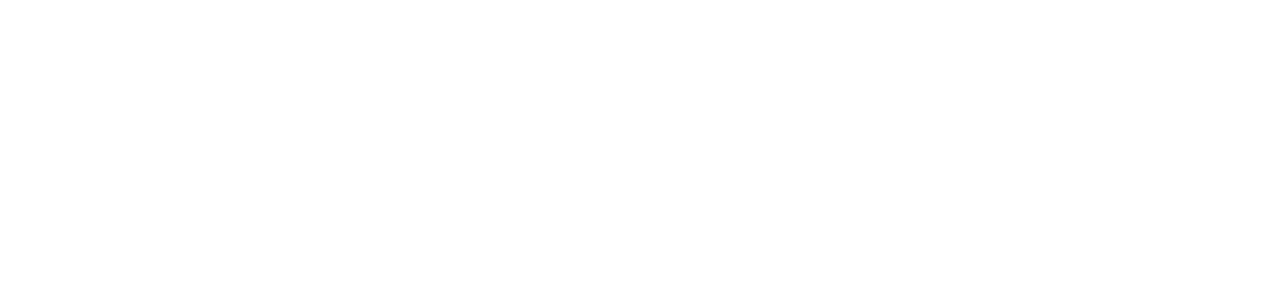
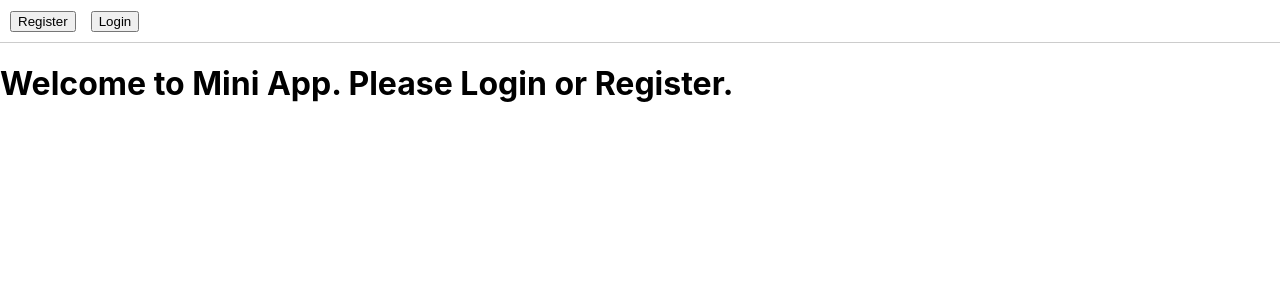
Before and after one commit to rmcky0/IT342_G4_Bigno_Lab1, a React (Create React App) app in the folder web/: page / in a window 1280 px wide. Before the commit this address had no page. Shown: the top 300 px of the page. Built offline with nearby package versions, Linux system fonts and the light colour scheme.

Commit message:
feat(web): add navigation buttons and home route to App.js

```diff
--- a/web/src/App.js
+++ b/web/src/App.js
@@ -1,13 +1,29 @@
-import { BrowserRouter as Router, Routes, Route } from 'react-router-dom';
+import React from 'react';
+import { BrowserRouter as Router, Routes, Route, Link } from 'react-router-dom';
 import Register from './pages/Register';
 
 function App() {
   return (
     <Router>
-      <Routes>
-        <Route path="/register" element={<Register />} />
-        {/* We will add Login and Protected Dashboard routes here */}
-      </Routes>
+      <div className="App">
+        {/* Simple Navigation Header */}
+        <nav style={{ padding: '10px', borderBottom: '1px solid #ccc', marginBottom: '20px' }}>
+          <Link to="/register" style={{ marginRight: '15px' }}>
+            <button>Register</button>
+          </Link>
+          <Link to="/login">
+            <button>Login</button>
+          </Link>
+        </nav>
+
+        {/* Route Definitions */}
+        <Routes>
+          <Route path="/" element={<h1>Welcome to Mini App. Please Login or Register.</h1>} />
+          <Route path="/register" element={<Register />} />
+          {/* Login route is ignored for now as requested */}
+          <Route path="/login" element={<h2>Login Page (Work in Progress)</h2>} />
+        </Routes>
+      </div>
     </Router>
   );
 }
```
